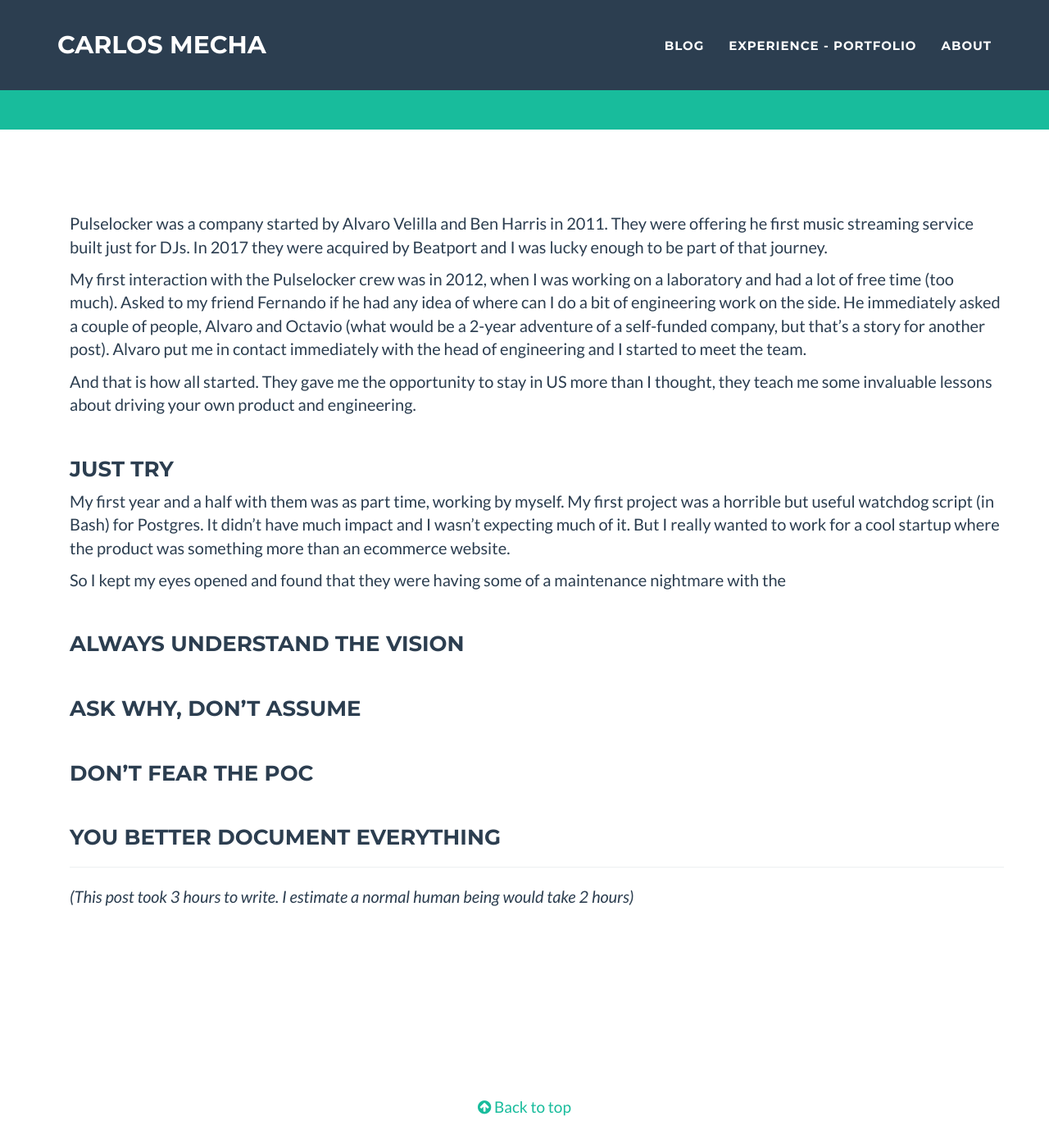
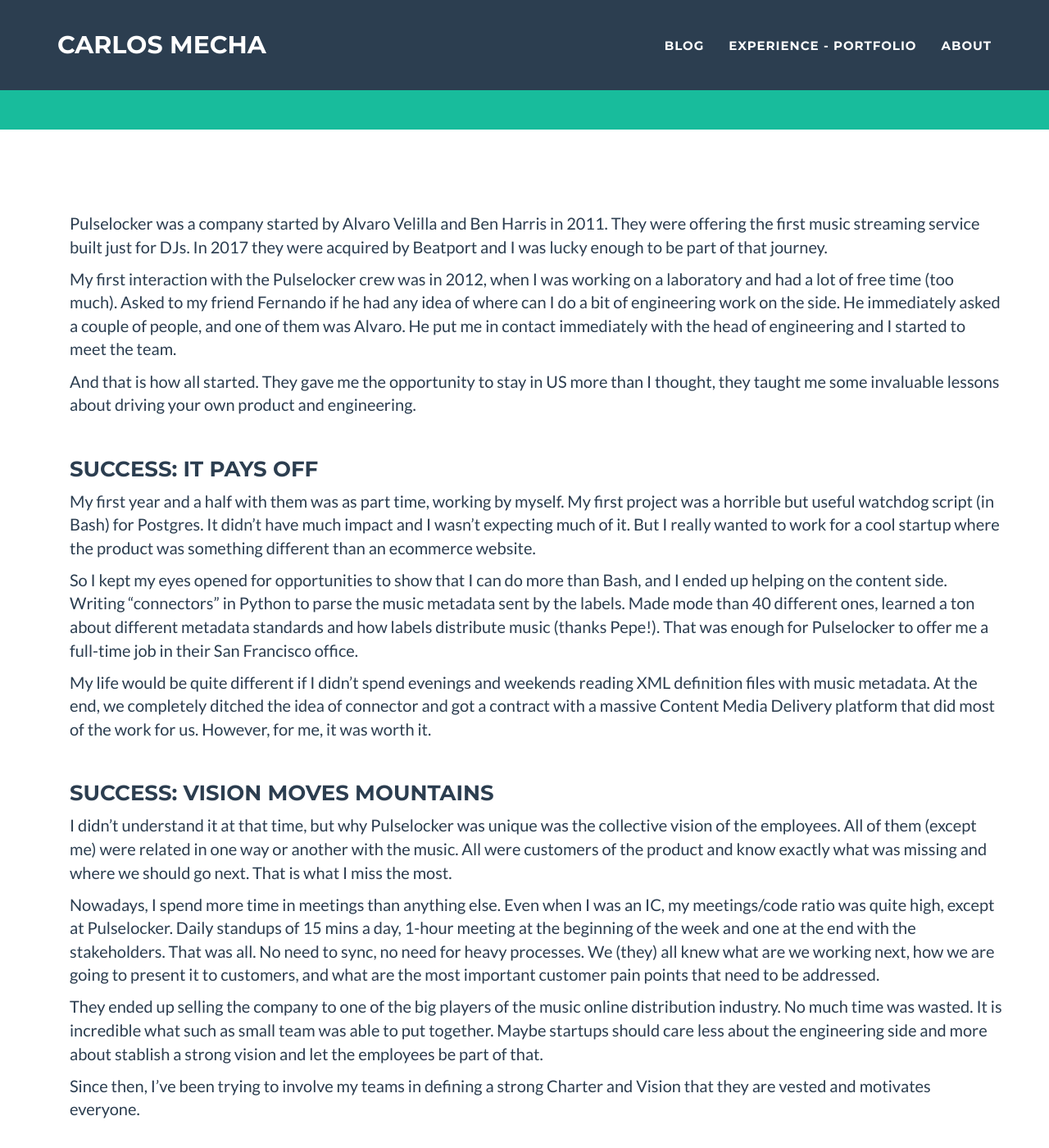
Before and after one commit to CarlosMecha/carlosmecha.github.com, a Jekyll site: the page built from _posts/2020-11-03-pulselocker-days.markdown, in a window 1280 px wide and 1400 px high, scrolled down 279 px. Shown: the whole window at 82% size. Built offline with Jekyll 4.4.1, drawn with Linux system fonts in a browser that asks for light colours; some of the changed text lies outside the part shown.

Commit message:
Almost done

```diff
--- a/_posts/2020-10-15-writing.markdown
+++ b/_posts/2020-10-15-writing.markdown
@@ -77,7 +77,7 @@ _(Oh! Screen break!)_
 1. [x] Week of October 12. Yeeey
 1. [x] Week of October 19: [Segment]({% post_url 2020-10-20-segment-acquisition %})
 1. [x] Week of October 26: [A good old laptop]({% post_url 2020-10-27-a-good-old-laptop %})
-1. [ ] Week of November 2
+1. [ ] Week of November 2: [Pulselocker]({% post_url 2020-11-03-pulselocker-days %})
 1. [ ] Week of November 9
 1. [ ] Week of November 16
 1. [ ] Week of November 23
--- a/_posts/2020-11-03-pulselocker-days.markdown
+++ b/_posts/2020-11-03-pulselocker-days.markdown
@@ -6,39 +6,120 @@ slug: pulselocker-days
 ---
 
 
-Pulselocker was a company started by Alvaro Velilla and Ben Harris in 2011. They were offering he
+Pulselocker was a company started by Alvaro Velilla and Ben Harris in 2011. They were offering the
 first music streaming service built just for DJs. In 2017 they were acquired by Beatport and I was
 lucky enough to be part of that journey.
 
 My first interaction with the Pulselocker crew was in 2012, when I was working on a laboratory and had
 a lot of free time (too much). Asked to my friend Fernando if he had any idea of where can I do a bit of
-engineering work on the side. He immediately asked a couple of people, Alvaro and Octavio (what would be a
-2-year adventure of a self-funded company, but that's a story for another post). Alvaro put me in
-contact immediately with the head of engineering and I started to meet the team.
+engineering work on the side. He immediately asked a couple of people, and one of them was Alvaro.
+He put me in contact immediately with the head of engineering and I started to meet the team.
 
 And that is how all started. They gave me the opportunity to stay in US more than I thought, they
-teach me some invaluable lessons about driving your own product and engineering.
+taught me some invaluable lessons about driving your own product and engineering.
 
-### Just try
+
+### Success: It pays off
 
 My first year and a half with them was as part time, working by myself. My first project was a
 horrible but useful watchdog script (in Bash) for Postgres. It didn't have much impact and I wasn't
 expecting much of it. But I really wanted to work for a cool startup where the product was something
-more than an ecommerce website.
+different than an ecommerce website.
 
-So I kept my eyes opened and found that they were having some of a maintenance nightmare with the
+So I kept my eyes opened for opportunities to show that I can do more than Bash, and I ended up
+helping on the content side. Writing "connectors" in Python to parse the music metadata sent by the
+labels. Made mode than 40 different ones, learned a ton about different metadata
+standards and how labels distribute music (thanks Pepe!). That was enough for Pulselocker to offer
+me a full-time job in their San Francisco office.
+
+My life would be quite different if I didn't spend evenings and weekends reading XML definition files
+with music metadata. At the end, we completely ditched the idea of connector and got a contract with
+a massive Content Media Delivery platform that did most of the work for us. However, for me, it was
+worth it.
 
 
-### Always understand the vision
+### Success: Vision moves mountains
 
-### Ask why, don't assume
+I didn't understand it at that time, but why Pulselocker was unique was the collective vision of the
+employees. All of them (except me) were related in one way or another with the music. All were
+customers of the product and know exactly what was missing and where we should go next. That is
+what I miss the most.
 
-### Don't fear the POC
+Nowadays, I spend more time in meetings than anything else. Even when I was an IC, my meetings/code
+ratio was quite high, except at Pulselocker. Daily standups of 15 mins a day, 1-hour meeting at the
+beginning of the week and one at the end with the stakeholders. That was all. No need to sync, no
+need for heavy processes. We (they) all knew what are we working next, how we are going to present
+it to customers, and what are the most important customer pain points that need to be addressed.
 
-### You better document everything
+They ended up selling the company to one of the big players of the music online distribution
+industry. No much time was wasted. It is incredible what such as small team was able to put
+together. Maybe startups should care less about the engineering side and more about stablish a
+strong vision and let the employees be part of that.
+
+Since then, I've been trying to involve my teams in defining a strong Charter and Vision that
+they are vested and motivates everyone.
+
+
+### Mistake: Proof of concept
+
+After the company pivoted in 2014, using one single music provider instead of getting the music from
+each individual label, I was assigned to run the Ingestion pipeline. The idea was simple. This
+provider will deliver the metadata for all their content initially, as a giant XML file (of more
+than 200 GBs). That file should be parsed and stored in our database, and that would be our catalog
+of releases, songs, artists and assets rights (also known as "deals"). After that, every 2-3 days,
+we would get a new XML file with an update of new releases or "take-downs". The media files would be
+retrieved directly from the provider's API.
+
+So my job was to design the ETL process (did I tell you that I love ETLs?) that transforms that
+giant file and deltas into rows in a database. It took me a couple of weeks to have a design that
+was reasonable and immediately I started to code.
+
+The first weeks were really smooth. I was coding Java like no tomorrow. But problems started to
+appear when I was putting together the integration tests. Had a lot of performance issues reading
+the XML, loading batches of rows into the database, and even creating links between the data. It
+took me a while to realize all the flaws that my design had. Sadly this delayed the project more
+than a month.
+
+After further investigation, it was clear that a simple POC before even finishing the initial design
+would have discovered most of the issues right away. Maybe one or two weeks writing a proof of
+concept will save you months of triaging and debugging issues. Ah! And be ready to throw away that
+code. A POC doesn't need to be well written or have tests, so it would be difficult to use it as a
+base for your product.
+
+This was probably the biggest mistake I made at Pulselocker. I would recommend to do POCs as often
+as possible, at least for projects that would last one month or more.
+
+
+### Mistake: Keep it simple
+
+For those who have read my previous post about [Segment]({% post_url 2020-10-20-segment-acquisition %}),
+this is not new, it just took me a while to learn.
+
+I felt really proud of that Ingestion system. It was relatively fast. It had checkpoints so outages
+had a minimal impact on processing data. Had a secondary system to verify that the data was always
+there and no records were missing. Probably one of the most robust systems I've ever (and will)
+implemented in my career. But you know what it was missing? Simplicity.
+
+All these features were great, but since the engineering team was small, I was the only one that
+could keep the beast running. No time for long onboardings to other members. Any change from the
+metadata, systems, metrics, etc. had to be done by me. While that is great for job security, it
+wasn't so much when I left Pulselocker and my former manager (hi Sean!), called me saying "Ingestion is
+broken and we don't know why, please help us". At that time I just started at Segment and my brain wasn't
+ready for that kind of task. Also I'm sure the team didn't appreciate taking care of a such a system
+without help.
+
+In retrospective, I should have done 1/3 of the features, and then focused on helping the team with
+other components much more important for the customers. Lesson learned.
+
+
+### Mistake: Document everything
 
 
 ---
 
+Of course this is a simplification of my time at Pulselocker. Everyone worked really hard. There
+were good times and bad times. A lot of uncertainty. However, I'll always appreciate that everyone
+was so accessible, including Alvaro and Ben to answer any questions and listen to every, single,
+rant.
 
-_(This post took 3 hours to write. I estimate a normal human being would take 2 hours)_
+_(This post took 2.5 hours to write. I estimate a normal human being would take 1 hours)_
```
